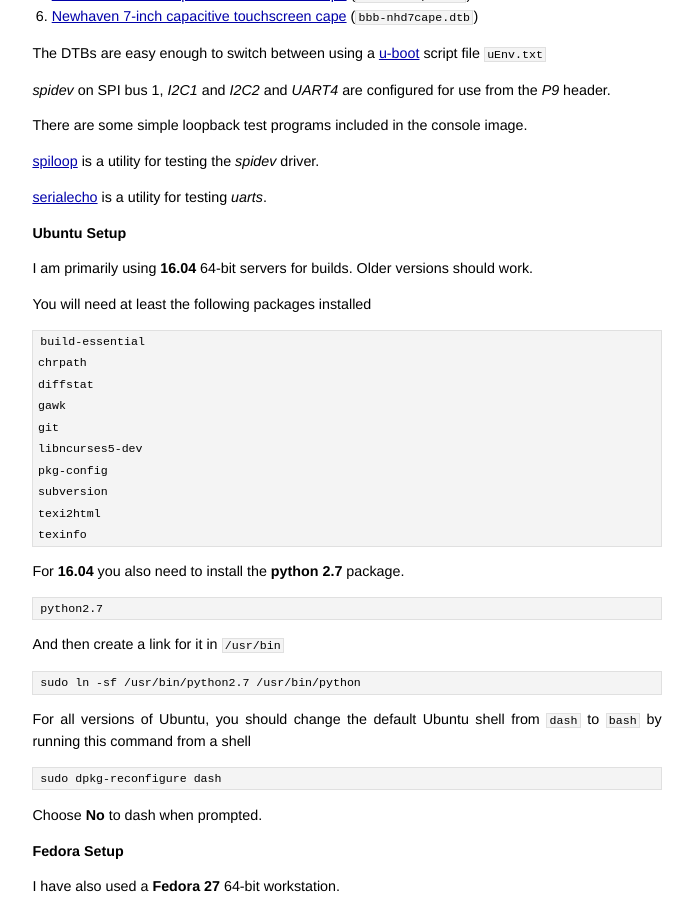
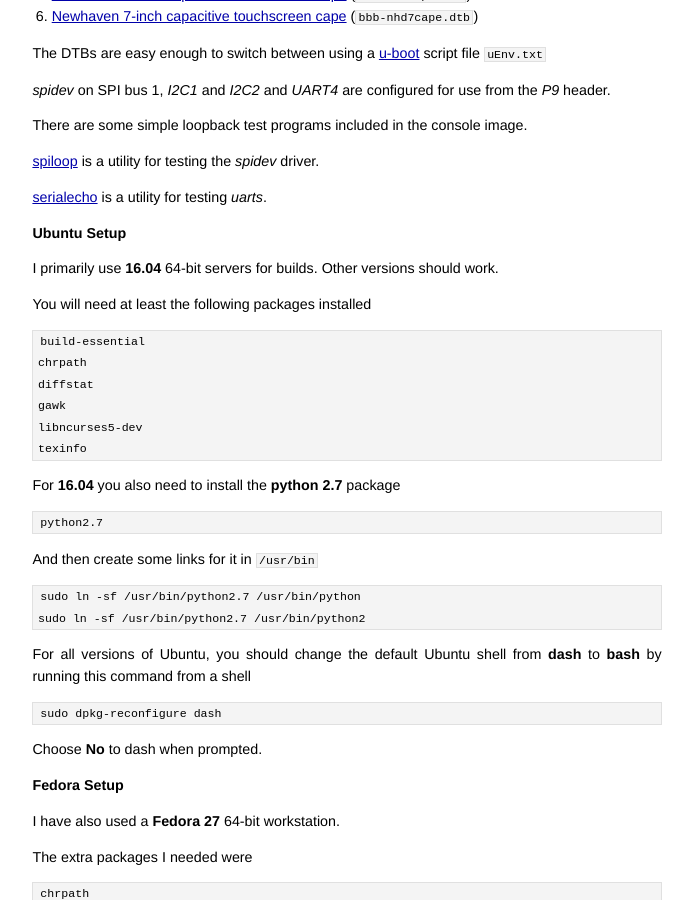
Before and after one commit to jumpnow/jumpnowtek-site, a Jekyll site: the page built from _posts/2015-06-08-BeagleBone-Systems-with-Yocto.md, in a window 1280 px wide and 900 px high, scrolled down 1060 px. Shown: the whole window, without its empty margins (293-986 px from the left). Built offline with Jekyll 4.4.1, drawn with Linux system fonts in a browser that asks for light colours; some of the changed text lies outside the part shown.

Commit message:
Update yocto ubuntu reqs

```diff
--- a/_posts/2015-06-08-BeagleBone-Systems-with-Yocto.md
+++ b/_posts/2015-06-08-BeagleBone-Systems-with-Yocto.md
@@ -59,7 +59,7 @@
 
 ### Ubuntu Setup
 
-I am primarily using **16.04** 64-bit servers for builds. Older versions should work.
+I primarily use **16.04** 64-bit servers for builds. Other versions should work.
 
 You will need at least the following packages installed
 
@@ -67,22 +67,19 @@
     chrpath
     diffstat
     gawk
-    git
     libncurses5-dev
-    pkg-config
-    subversion
-    texi2html
     texinfo
 
-For **16.04** you also need to install the **python 2.7** package.
+For **16.04** you also need to install the **python 2.7** package
 
     python2.7
 
-And then create a link for it in `/usr/bin`
+And then create some links for it in `/usr/bin`
 
     sudo ln -sf /usr/bin/python2.7 /usr/bin/python
+    sudo ln -sf /usr/bin/python2.7 /usr/bin/python2
 
-For all versions of Ubuntu, you should change the default Ubuntu shell from `dash` to `bash` by running this command from a shell
+For all versions of Ubuntu, you should change the default Ubuntu shell from **dash** to **bash** by running this command from a shell
 
     sudo dpkg-reconfigure dash
 
```
Also changed, not shown: other parts of _posts/2015-06-08-BeagleBone-Systems-with-Yocto.md (+1 -1 lines), _drafts/mender-wandboard-notes.md (+7 -6 lines), _posts/2014-02-21-Duovero-Systems-with-Yocto.md (+4 -2 lines), _posts/2014-02-28-Wandboard-Systems-with-Yocto.md (+4 -3 lines), _posts/2015-12-04-Raspberry-Pi-Systems-with-Yocto.md (+4 -2 lines).
